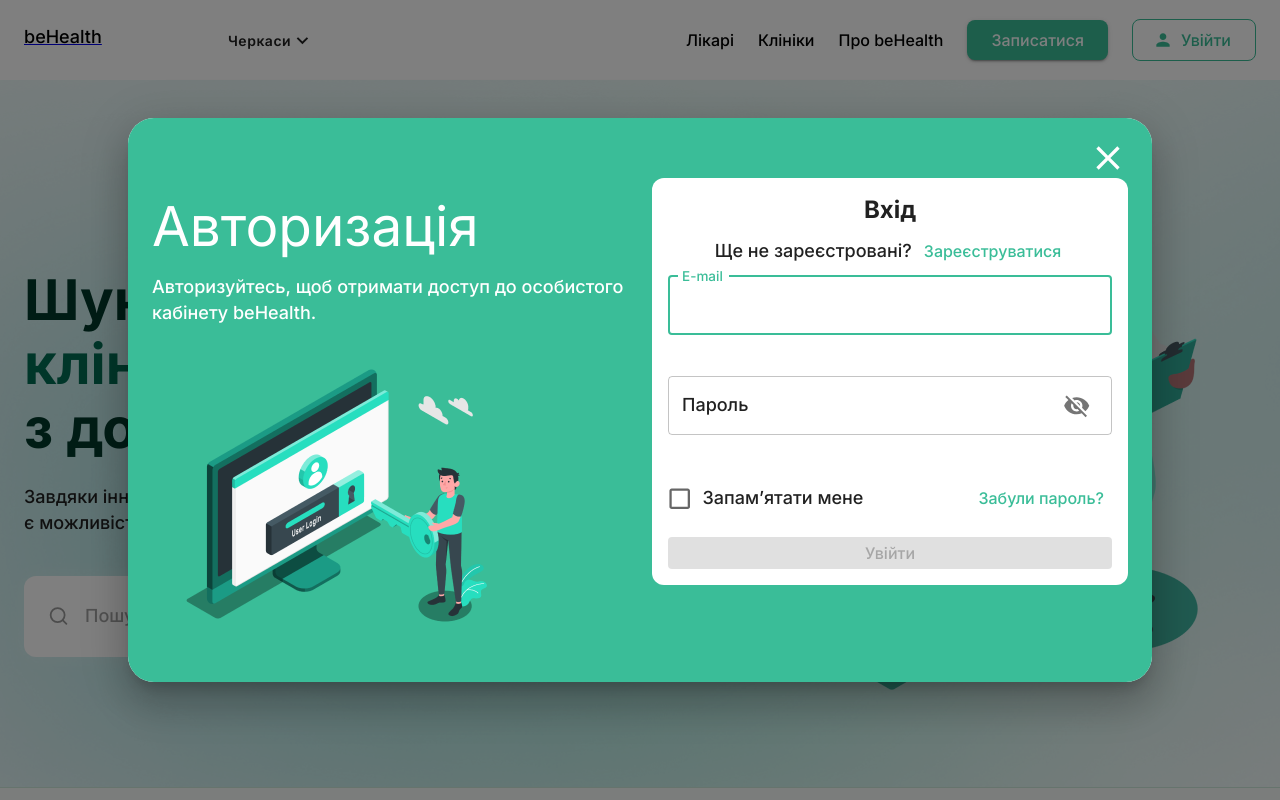
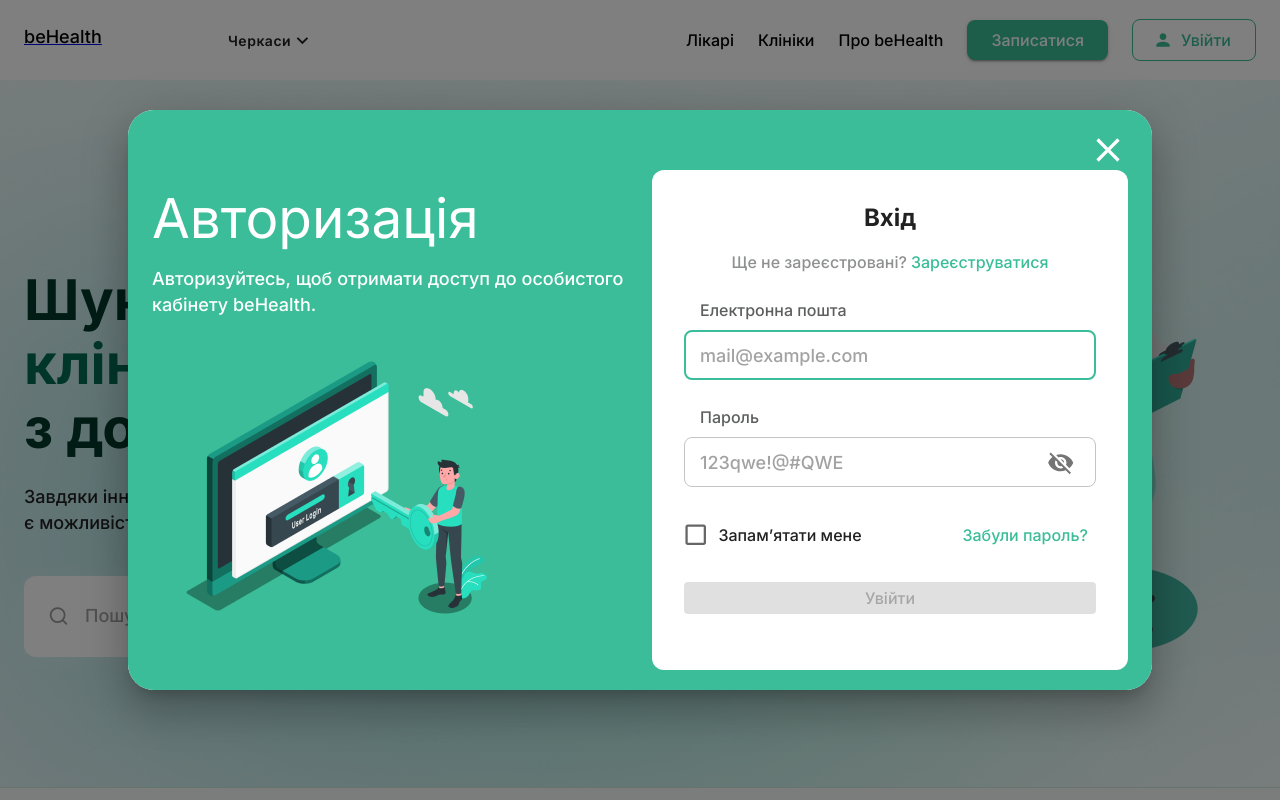
Before and after one commit to HromadskyiMykola/behealth, a React (Create React App) app: page / in a window 1280 px wide. Both pictures are taken after a click on the button "Увійти". Shown: the top 800 px of the page. Built offline with nearby package versions, Linux system fonts and the light colour scheme.

Commit message:
add CustomInput component, some optimization

```diff
--- /dev/null
+++ b/src/components/Atomic/CustomizedInput.tsx
@@ -0,0 +1,52 @@
+import { forwardRef, Ref } from "react";
+import {
+  Typography,
+  FormControl,
+  TextField,
+  OutlinedTextFieldProps,
+  styled,
+} from "@mui/material";
+
+export type CustomizedInputProps = Pick<
+  OutlinedTextFieldProps,
+  Exclude<keyof OutlinedTextFieldProps, "variant" | "label">
+> & { description?: string };
+
+const CustomTextField = styled(TextField)({
+  "& .MuiInputBase-input": {
+    padding: "12px 16px",
+  },
+  "& .MuiOutlinedInput-root": {
+    "& fieldset": {
+      borderRadius: "8px",
+      // borderColor: colorGrey,
+      // borderColor: theme.palette.primary.main,
+      // backgroundColor: theme.palette.mode === "light" ? "#fcfcfb" : "#2b2b2b",
+    },
+    // "&:hover fieldset": {
+    //   borderColor: "yellow",
+    // },
+    // "&.Mui-focused fieldset": {
+    //   borderColor: "green",
+    // },
+  },
+});
+
+function CustomizedInput(
+  props: CustomizedInputProps,
+  ref: Ref<HTMLDivElement>
+) {
+  return (
+    <FormControl>
+      <Typography
+        sx={{ pl: "16px", mb: "8px", color: "#5C5F5D" }}
+        variant="body2"
+      >
+        {props?.description}
+      </Typography>
+      <CustomTextField {...props} variant="outlined" label="" ref={ref} />
+    </FormControl>
+  );
+}
+
+export default forwardRef(CustomizedInput);
--- a/src/components/SignInSignUpForm/PasswordField.tsx
+++ b/src/components/Atomic/PasswordInput.tsx
@@ -1,8 +1,10 @@
-import { useState, forwardRef } from "react";
-import { TextField, InputAdornment, IconButton } from "@mui/material";
+import { useState, forwardRef, Ref } from "react";
+import { InputAdornment, IconButton } from "@mui/material";
 import { Visibility, VisibilityOff } from "@mui/icons-material/";
 
-function PasswordInput(props: any, ref: any) {
+import CustomizedInput, { CustomizedInputProps } from "./CustomizedInput";
+
+function PasswordInput(props: CustomizedInputProps, ref: Ref<HTMLDivElement>) {
   const [showPassword, setShowPassword] = useState(false);
 
   const handleTogglePassword = () => {
@@ -10,9 +12,8 @@
   };
 
   return (
-    <TextField
+    <CustomizedInput
       sx={{ "input::-ms-reveal": { display: "none" } }}
-      ref={ref}
       type={showPassword ? "text" : "password"}
       InputProps={{
         endAdornment: (
@@ -24,6 +25,7 @@
         ),
       }}
       {...props}
+      ref={ref}
     />
   );
 }
--- a/src/components/SignInSignUpForm/ModalContext.tsx
+++ b/src/components/SignInSignUpForm/ModalContext.tsx
@@ -1,6 +1,6 @@
 import { createContext, useState } from "react";
 
-interface IModalContext {
+interface IModalState {
   openMainModal: boolean;
   handleMainModalOpen: () => void;
   handleMainModalClose: () => void;
@@ -10,7 +10,7 @@
   handleThanksModalClose: () => void;
 }
 
-export const useModalState = (): IModalContext => {
+export const useModalState = (): IModalState => {
   const [openMainModal, setOpenMainModal] = useState(false);
   const handleMainModalOpen = () => setOpenMainModal(true);
   const handleMainModalClose = () => setOpenMainModal(false);
@@ -30,7 +30,7 @@
   };
 };
 
-export const ModalContext = createContext<IModalContext>({
+export const ModalContext = createContext<IModalState>({
   openMainModal: false,
   handleMainModalOpen: () => {},
   handleMainModalClose: () => {},
--- a/src/components/SignInSignUpForm/SignInSignUpForm.tsx
+++ b/src/components/SignInSignUpForm/SignInSignUpForm.tsx
@@ -2,7 +2,6 @@
 import { useForm, Controller } from "react-hook-form";
 import {
   Box,
-  TextField,
   Button,
   Typography,
   Stack,
@@ -17,9 +16,10 @@
 
 import { ModalContext } from "./ModalContext";
 
-import PasswordInput from "./PasswordField";
+import PasswordInput from "../Atomic/PasswordInput";
 import { validationRules } from "./validationRules";
 import UserAgreement from "./UserAgreement";
+import CustomizedInput from "../Atomic/CustomizedInput";
 
 type Props = {
   mode: authorizationMode;
@@ -54,10 +54,15 @@
     <Stack
       direction="column"
       // alignItems="center"
-      spacing={1}
-      sx={{ p: 2, backgroundColor: "#FFF", borderRadius: "12px" }}
+      // spacing={1}
+      sx={{
+        p: "32px",
+        // gap: "24px",
+        backgroundColor: "#FFF",
+        borderRadius: "12px",
+      }}
     >
-      <Typography sx={{ alignSelf: "center", m: "4px" }} variant="h5">
+      <Typography sx={{ alignSelf: "center", mb: "16px" }} variant="h5">
         {showMode[mode]}
       </Typography>
 
@@ -65,11 +70,13 @@
         direction={{ xs: "column", sm: "row" }}
         alignItems="center"
         justifyContent="center"
+        mb="24px"
       >
-        <Typography sx={{ m: "4px" }}>
+        <Typography variant="body2" sx={{ color: "#8E918F" }}>
           {isLoginMode ? "Ще не зареєстровані?" : "Вже зареєстровані?"}
         </Typography>
         <Button
+          sx={{ ml: "4px", p: 0 }}
           variant="text"
           onClick={() => {
             reset();
@@ -83,10 +90,11 @@
       <Box
         component="form"
         noValidate
-        style={{
+        sx={{
+          mb: "24px",
           display: "flex",
           flexDirection: "column",
-          gap: 16,
+          // gap: 16,
         }}
         onSubmit={handleSubmit(onSubmit)}
       >
@@ -97,9 +105,10 @@
             defaultValue=""
             rules={validationRules.firstName}
             render={({ field }) => (
-              <TextField
+              <CustomizedInput
                 autoFocus={isRegisterMode}
-                label="Ім’я"
+                description="Ім’я"
+                placeholder="Олександр"
                 {...field}
                 error={!!errors.firstName}
                 helperText={errors.firstName?.message || " "}
@@ -114,9 +123,10 @@
           defaultValue=""
           rules={validationRules.email}
           render={({ field }) => (
-            <TextField
+            <CustomizedInput
+              description="Електронна пошта"
+              placeholder="mail@example.com"
               autoFocus={isLoginMode || isRecoveryMode}
-              label="E-mail"
               {...field}
               error={!!errors.email}
               helperText={errors.email?.message || " "}
@@ -136,7 +146,8 @@
             }
             render={({ field }) => (
               <PasswordInput
-                label="Пароль"
+                description="Пароль"
+                placeholder="123qwe!@#QWE"
                 {...field}
                 error={!!errors.password}
                 helperText={errors.password?.message || " "}
@@ -153,7 +164,8 @@
             rules={validationRules.confirmPassword(watch("password"))}
             render={({ field }) => (
               <PasswordInput
-                label="Підтвердження паролю"
+                description="Підтвердження паролю"
+                placeholder="123qwe!@#QWE"
                 {...field}
                 error={!!errors.confirmPassword}
                 helperText={errors.confirmPassword?.message || " "}
@@ -174,6 +186,7 @@
               defaultValue={false}
               render={({ field }) => (
                 <FormControlLabel
+                  componentsProps={{ typography: { variant: "body2" } }}
                   control={<Checkbox {...field} />}
                   label="Запамʼятати мене"
                 />
@@ -193,20 +206,23 @@
         )}
 
         {isRegisterMode && (
+          <Stack direction="row" alignItems="flex-start">
             <Controller
               name="checkbox"
               control={control}
               defaultValue={false}
+              rules={{ required: true }}
               render={({ field }) => (
-              <FormControlLabel
-                control={<Checkbox {...field} />}
-                label={UserAgreement()}
-              />
+                // <FormControlLabel control={<Checkbox {...field} />} label="" />
+                <Checkbox {...field} />
               )}
             />
+            <UserAgreement />
+          </Stack>
         )}
 
         <Button
+          sx={{ mt: "24px" }}
           disabled={!formState.isValid}
           type="submit"
           variant="contained"
--- a/src/components/SignInSignUpForm/validationRules.ts
+++ b/src/components/SignInSignUpForm/validationRules.ts
@@ -32,7 +32,8 @@
       message: maxLength(128),
     },
     pattern: {
-      value: /^([a-zA-Z0-9]+(\.[a-zA-Z0-9]+)*)@[a-zA-Z0-9]+\.[a-zA-Z]{2,}$/i,
+      value:
+        /^([a-z0-9&'*+._%-]+(\.[a-z0-9&'*+._%-]+)*)@[a-z0-9]+\.[a-z]{2,}$/i,
       message: "Будь ласка, введіть коректну e-mail адресу",
     },
   },
@@ -43,7 +44,7 @@
     ...passwordValidation,
     pattern: {
       value:
-        /^(?=.*\d)(?=.*[a-z])(?=.*[A-Z])(?=.*[`~!@#$%^&*()\-_=+[\]{}\\|;:'",./<>?]).+$/i,
+        /^(?=.*\d)(?=.*[a-z])(?=.*[A-Z])(?=.*[`~!@#$%^&*()\-_=+[\]{}\\|;:'",./<>?]).+$/,
       message:
         "Пароль повинен містити велику і маленьку літери, 1 цифру та 1 спец.символ",
     },
```
Also changed, not shown: src/components/SignInSignUpForm/UserAgreement.tsx (+9 -8 lines). Lines whose indentation alone changed are shown as unchanged.
